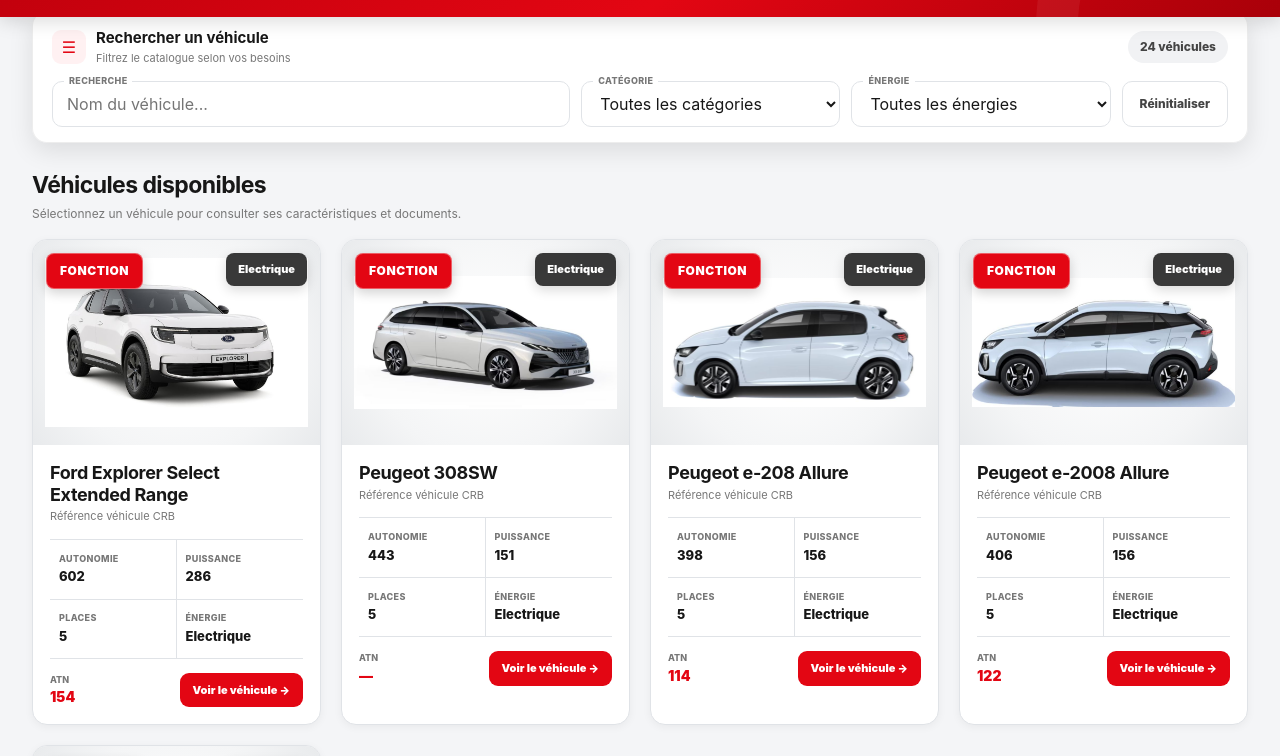
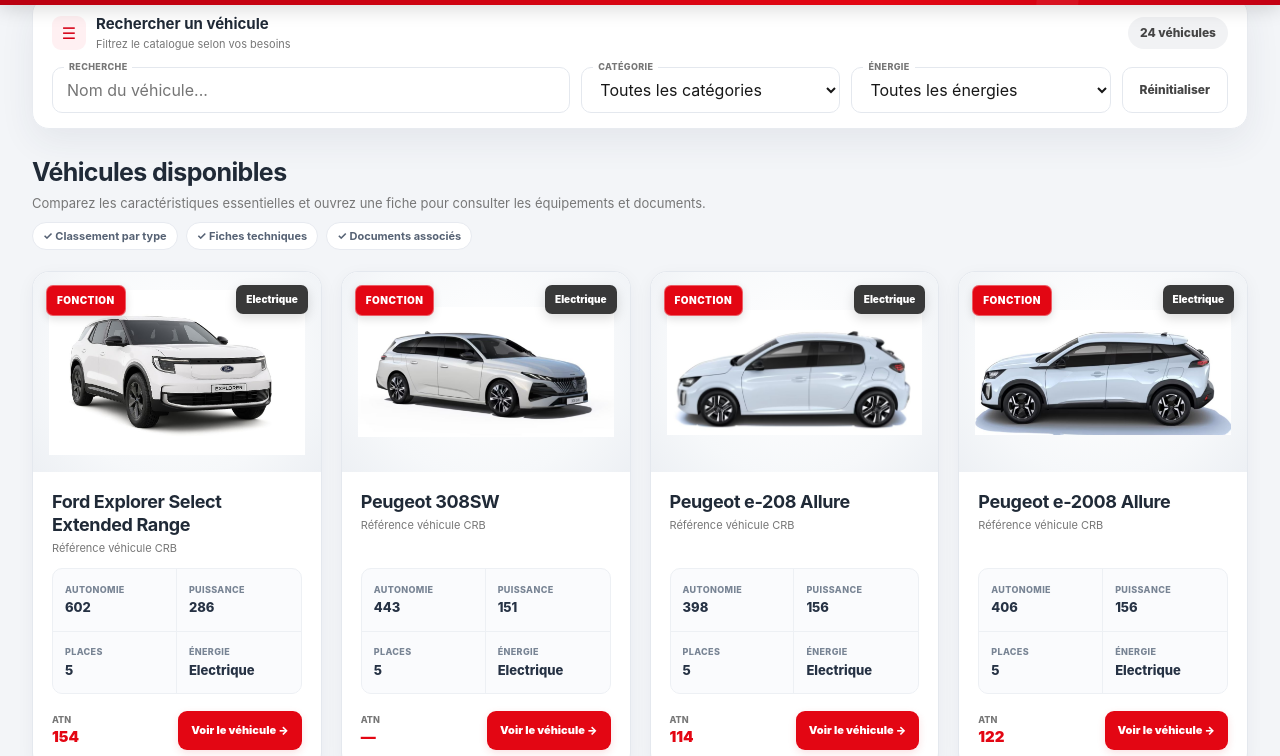
Before and after one commit to jmvivier/VCRB, a plain HTML site: page index.html in a window 1280 px wide. Shown: the part 123-879 px from the top of the page. Drawn offline with Linux system fonts and the light colour scheme.

Commit message:
Add files via upload

```diff
--- a/index.html
+++ b/index.html
@@ -2096,6 +2096,45 @@
 @media(max-width:850px){.vcrb-detail-top{grid-template-columns:1fr;gap:19px}.vcrb-photo-stage{height:330px}.vcrb-detail-info{padding:0}.vcrb-detail{padding:22px}.vcrb-detail-info h2{font-size:29px}.vcrb-section-title{margin-top:25px}}
 @media(max-width:600px){#modal{padding:8px}#modal .modal-content{max-height:96dvh;border-radius:16px}.vcrb-detail{padding:17px}.vcrb-photo-stage{height:240px;padding:12px}.vcrb-detail-info h2{font-size:25px;padding-right:20px}.vcrb-lists,.vcrb-garage-grid{grid-template-columns:1fr}.vcrb-panel{padding:17px}.vcrb-stats{gap:8px}.vcrb-stat{padding:9px;gap:8px;min-height:61px}.vcrb-stat-icon{width:29px;height:29px}.vcrb-stat strong{font-size:12px}.vcrb-actions{flex-direction:column}.vcrb-action{width:100%}}
 
+
+        /* Proposition graphique 2026 : conserver la grille et le saut de ligne par type */
+        :root { --bg:#f3f5f8; --border:#e4e8ee; --radius:17px; }
+        body { color:#202a37; }
+        .hero { background:linear-gradient(115deg,#b70010 0%,#e30613 70%,#c30013 100%); }
+        .hero-inner {padding:19px 32px 20px;}
+        .hero h1 {font-size:clamp(24px,2.65vw,35px);letter-spacing:-.025em;}
+        .hero-label {background:#ffffff20;border-color:#ffffff35;}
+        main {padding-top:22px;}
+        .toolbar {top:83px;border:1px solid #e8ebf0;box-shadow:0 12px 35px #26364d13;border-radius:17px;}
+        .toolbar-title-icon {background:#fff0f2;color:#d60016;}
+        .catalogue-heading {margin-top:10px;margin-bottom:21px;}
+        .catalogue-heading h2 {font-size:25px;}
+        .catalogue-heading p {font-size:13px;}
+        #cards {gap:19px;}
+        .vehicle-card {border-color:#e4e8ee;box-shadow:0 5px 18px #24344a0c;border-radius:17px;}
+        .vehicle-card:hover {border-color:#e4b6bd;box-shadow:0 16px 35px #24344a1a;}
+        .image-container {height:200px;background:radial-gradient(circle at 50% 40%,#fff 0%,#f6f8fa 67%,#edf0f4 100%);}
+        .image-container img {padding:16px;}
+        .card-content {padding:19px;}
+        .card-title {min-height:68px;margin-bottom:9px;}
+        .card-title h3 {font-size:18px;line-height:1.27;}
+        .card-title p {font-size:11px;}
+        .category-badge {font-size:10px;padding:7px 10px;border-radius:7px;box-shadow:0 3px 9px #0002;}
+        .energy-badge {font-size:10px;padding:7px 10px;border-radius:7px;}
+        .specs {background:#fafbfd;border:1px solid #edf0f4;border-radius:10px;overflow:hidden;margin-bottom:17px;}
+        .spec {min-height:62px;padding:10px 12px;border-color:#edf0f4;}
+        .spec:nth-child(n+3) {border-color:#edf0f4;}
+        .spec-label {font-size:9px;color:#788494;}
+        .spec-value {font-size:13px;color:#263244;}
+        .atn-value {font-size:15px;}
+        .details-button {padding:11px 13px;border-radius:9px;box-shadow:0 3px 8px #d800191f;}
+        .details-button:focus-visible,.field input:focus-visible,.field select:focus-visible {outline:3px solid #ef9ca4;outline-offset:2px;}
+        .catalogue-meta {display:flex;align-items:center;gap:8px;flex-wrap:wrap;margin-top:8px;}
+        .catalogue-meta span {font-size:11px;color:#566274;background:white;border:1px solid #e7eaf0;border-radius:999px;padding:5px 10px;font-weight:700;}
+        .vcrb-photo-card,.vcrb-panel,.vcrb-stat {box-shadow:0 4px 18px #24344a08;}
+        @media(max-width:950px){.toolbar{top:76px}.hero-inner{padding:17px 25px 18px}}
+        @media(max-width:650px){.hero-inner{padding:14px 18px 15px}.hero h1{font-size:25px}.toolbar{top:70px}.card-title{min-height:0}.catalogue-heading h2{font-size:22px}}
+
 </style>
 
 </head>
@@ -2264,9 +2303,13 @@
                     </h2>
 
                     <p>
-                        Sélectionnez un véhicule pour consulter
-                        ses caractéristiques et documents.
+                        Comparez les caractéristiques essentielles et ouvrez une fiche pour consulter les équipements et documents.
                     </p>
+                    <div class="catalogue-meta">
+                        <span>✓ Classement par type</span>
+                        <span>✓ Fiches techniques</span>
+                        <span>✓ Documents associés</span>
+                    </div>
 
                 </div>
 
```
